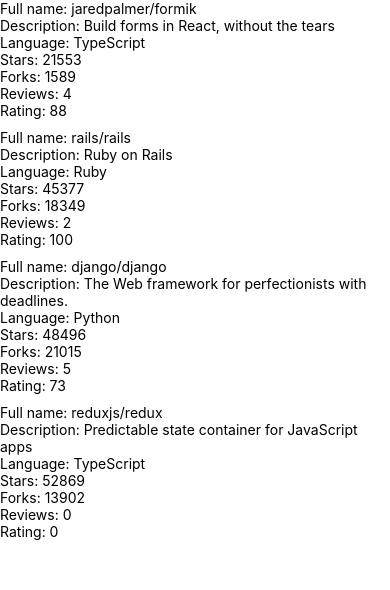
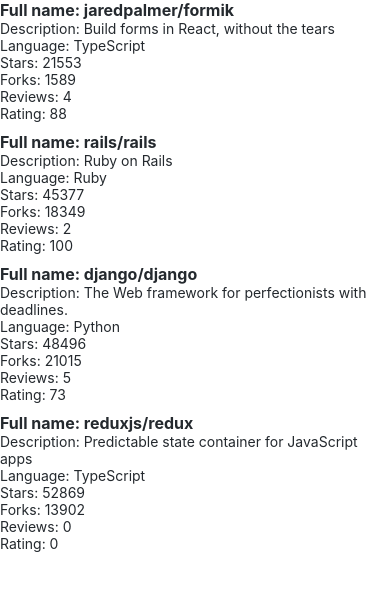
Before and after one commit to luokvi/Fullstack-kurssi-Osa10, a React Native app in the folder rate-repository-app/: screen / in a window 390 px wide. Shown: the top 590 px of the page. Built offline with nearby package versions, Linux system fonts and the light colour scheme.

Commit message:
Initial theme

```diff
--- a/rate-repository-app/src/components/RepositoryItem.jsx
+++ b/rate-repository-app/src/components/RepositoryItem.jsx
@@ -1,9 +1,10 @@
 import React from 'react';
-import { View, Text } from 'react-native';
+import { View } from 'react-native';
+import { Text, SubHeading } from './Text';
 
 const Item = ({ item }) => (
         <View>
-            <Text>Full name: {item.fullName}</Text>
+            <SubHeading fontWeight="bold">Full name: {item.fullName}</SubHeading>
             <Text>Description: {item.description}</Text>
             <Text>Language: {item.language}</Text>
             <Text>Stars: {item.stargazersCount}</Text>
--- /dev/null
+++ b/rate-repository-app/src/components/Text.jsx
@@ -0,0 +1,45 @@
+import React from 'react';
+import { Text as NativeText, StyleSheet } from 'react-native';
+
+import theme from '../theme';
+
+const styles = StyleSheet.create({
+  text: {
+    color: theme.colors.textPrimary,
+    fontSize: theme.fontSizes.body,
+    fontFamily: theme.fonts.main,
+    fontWeight: theme.fontWeights.normal,
+  },
+  colorTextSecondary: {
+    color: theme.colors.textSecondary,
+  },
+  colorPrimary: {
+    color: theme.colors.primary,
+  },
+  fontSizeSubheading: {
+    fontSize: theme.fontSizes.subheading,
+  },
+  fontWeightBold: {
+    fontWeight: theme.fontWeights.bold,
+  },
+});
+
+const Text = ({ color, fontSize, fontWeight, style, ...props }) => {
+  const textStyle = [
+    styles.text,
+    color === 'textSecondary' && styles.colorTextSecondary,
+    color === 'primary' && styles.colorPrimary,
+    fontSize === 'subheading' && styles.fontSizeSubheading,
+    fontWeight === 'bold' && styles.fontWeightBold,
+    style,
+  ];
+
+  return <NativeText style={textStyle} {...props} />;
+};
+
+const SubHeading = ({ ...props }) => {
+
+  return <Text fontSize="subheading" {...props} />;
+};
+
+export { Text, SubHeading };
--- /dev/null
+++ b/rate-repository-app/src/theme.js
@@ -0,0 +1,20 @@
+const theme = {
+    colors: {
+      textPrimary: '#24292e',
+      textSecondary: '#586069',
+      primary: '#0366d6',
+    },
+    fontSizes: {
+      body: 14,
+      subheading: 16,
+    },
+    fonts: {
+      main: 'System',
+    },
+    fontWeights: {
+      normal: '400',
+      bold: '700',
+    },
+  };
+
+  export default theme;
```
